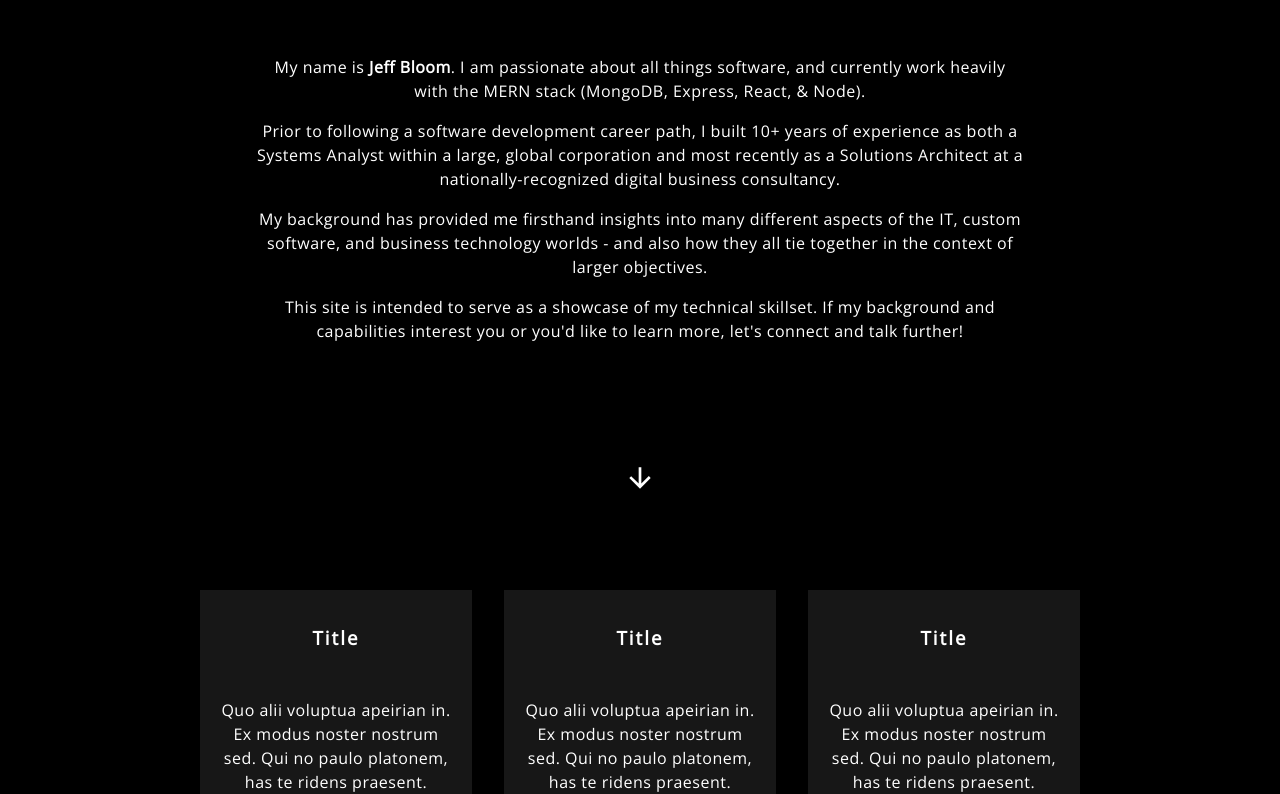
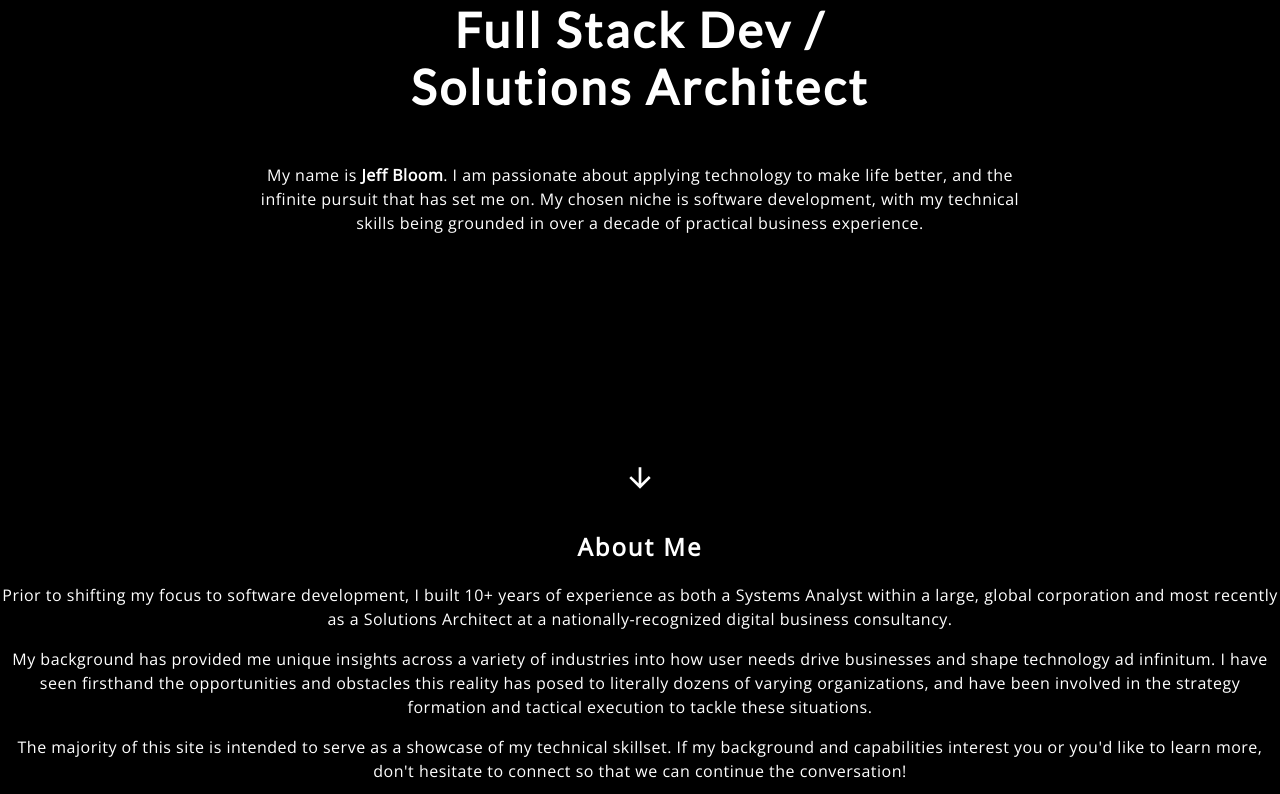
Before and after one commit to bloo0178/portfolio-site, a React (Create React App) app: page / in a window 1280 px wide. Shown: the part 290-1084 px from the top of the page. Built offline with nearby package versions, Linux system fonts and the light colour scheme.

Commit message:
Added About

```diff
--- /dev/null
+++ b/src/components/About/About.jsx
@@ -0,0 +1,33 @@
+import React from "react";
+import styles from "./About.module.scss";
+
+export class About extends React.Component {
+  render() {
+    return (
+      <div>
+        <h2>About Me</h2>
+        <p>
+          Prior to shifting my focus to software development, I built 10+ years
+          of experience as both a Systems Analyst within a large, global
+          corporation and most recently as a Solutions Architect at a
+          nationally-recognized digital business consultancy.
+        </p>
+
+        <p>
+          My background has provided me unique insights across a variety of
+          industries into how user needs drive businesses and shape technology
+          ad infinitum. I have seen firsthand the opportunities and obstacles
+          this reality has posed to literally dozens of varying organizations,
+          and have been involved in the strategy formation and tactical
+          execution to tackle these situations.
+        </p>
+        <p>
+          The majority of this site is intended to serve as a showcase of my
+          technical skillset. If my background and capabilities interest you or
+          you'd like to learn more, don't hesitate to connect so that we can
+          continue the conversation!
+        </p>
+      </div>
+    );
+  }
+}
--- /dev/null
+++ b/src/components/About/About.module.scss
@@ -0,0 +1 @@
+@import "../../common/_variables";
--- a/src/components/App/App.jsx
+++ b/src/components/App/App.jsx
@@ -1,19 +1,17 @@
 import React, { Component } from "react";
 import styles from "./App.module.scss";
-import Navbar from "../Navbar/Navbar"
+import Navbar from "../Navbar/Navbar";
 import Hero from "../Hero/Hero";
-import Projects from '../Projects/Projects';
+import Projects from "../Projects/Projects";
+import { About } from "../About/About";
 
 class App extends Component {
-
-
-
-
   render() {
     return (
       <div className={styles.App}>
         <Navbar />
         <Hero />
+        <About />
         <Projects />
       </div>
     );
--- a/src/components/Card/Card.jsx
+++ b/src/components/Card/Card.jsx
@@ -15,8 +15,8 @@ class Card extends React.Component {
           </p>
         </div>
         <div className={styles.links}>
-          <a href="#">Demo ></a>
-          <a href="#">Source ></a>
+          <a href="https://jeffbloom.io">Demo ></a>
+          <a href="https://jeffbloom.io">Source ></a>
         </div>
       </div>
     );
--- a/src/components/Hero/Hero.jsx
+++ b/src/components/Hero/Hero.jsx
@@ -26,26 +26,10 @@ class Hero extends React.Component {
         <div style={{ opacity }}>
           <p>
             My name is <strong>Jeff Bloom</strong>. I am passionate about
-            all things software, and currently work heavily with the MERN stack
-            (MongoDB, Express, React, & Node).
-          </p>
-          <p>
-            Prior to following a software development career path, I built 10+
-            years of experience as both a Systems Analyst within a large, global
-            corporation and most recently as a Solutions Architect at a
-            nationally-recognized digital business consultancy.
-          </p>
-
-          <p>
-            My background has provided me firsthand insights into many different
-            aspects of the IT, custom software, and business technology worlds -
-            and also how they all tie together in the context of larger
-            objectives.
-          </p>
-          <p>
-            This site is intended to serve as a showcase of my technical
-            skillset. If my background and capabilities interest you or you'd
-            like to learn more, let's connect and talk further!
+            applying technology to make life better, and the infinite pursuit
+            that has set me on. My chosen niche is software development, with my
+            technical skills being grounded in over a decade of practical
+            business experience.
           </p>
         </div>
         <IoMdArrowDown
--- a/src/components/Projects/Projects.jsx
+++ b/src/components/Projects/Projects.jsx
@@ -2,6 +2,7 @@ import React from "react";
 import styles from "./Projects.module.scss";
 import Card from "../Card/Card";
 
+// eslint-disable-next-line
 let sampleData = [
   {
     title: "Title",
```
